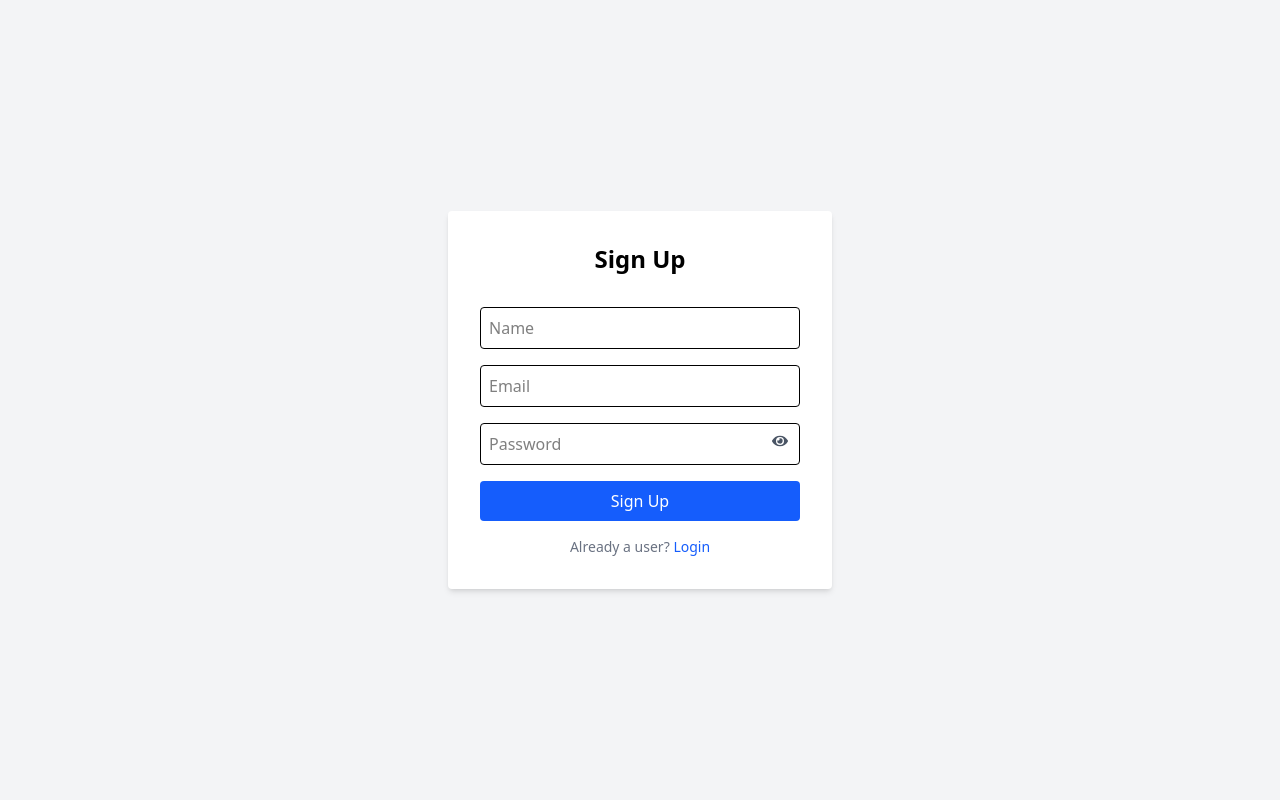
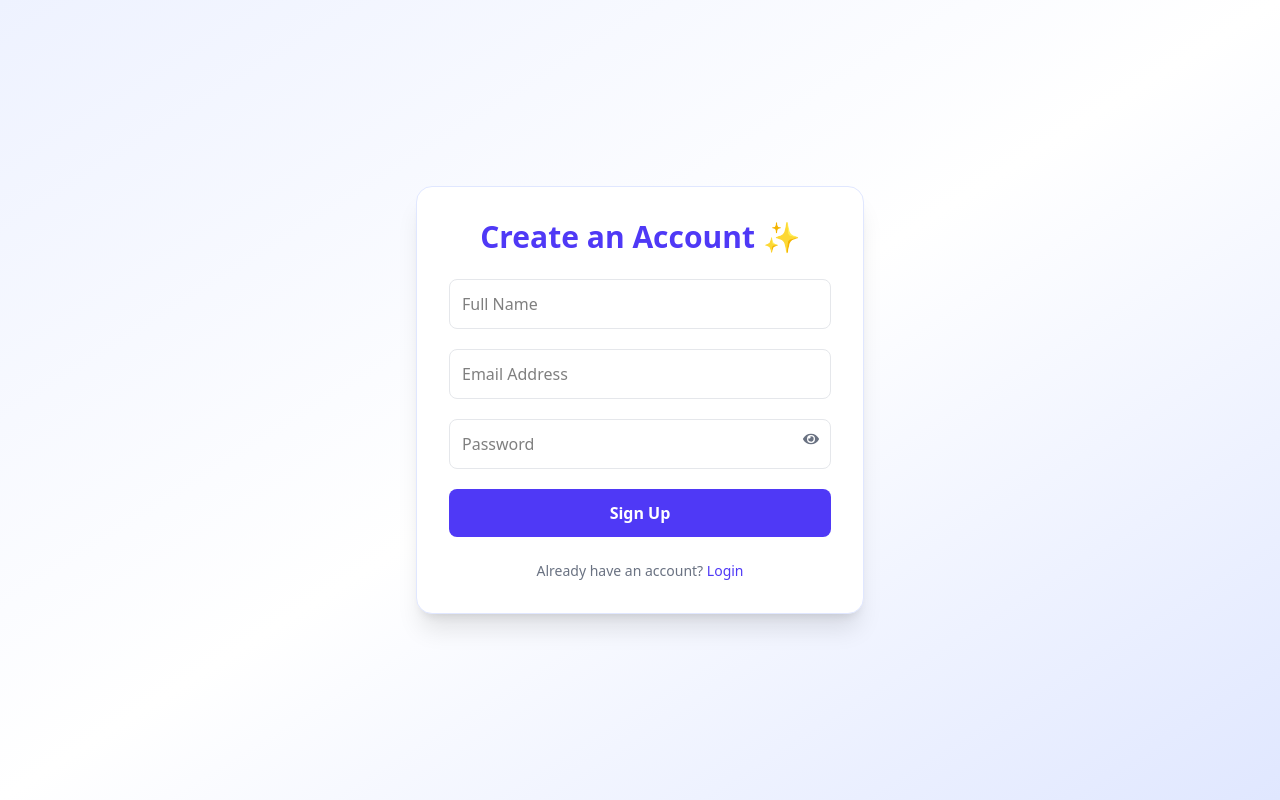
Before and after one commit to karthikraj431/Notes-App, a React app in the folder frontend/: page /signup in a window 1280 px wide. Built offline with nearby package versions, Linux system fonts and the light colour scheme; the HTML template or start-up script is replaced by a standard one.

Commit message:
Frontend

```diff
--- a/frontend/src/forms/Login.jsx
+++ b/frontend/src/forms/Login.jsx
@@ -3,12 +3,12 @@ import axios from "axios";
 import { useNavigate, Link } from "react-router-dom";
 import { toast } from "react-toastify";
 import { useAuth } from "../context/ContextProvider";
-import { FaEye, FaEyeSlash } from "react-icons/fa"; // ✅ eye icons
+import { FaEye, FaEyeSlash } from "react-icons/fa";
 
 const Login = () => {
   const [email, setEmail] = useState("");
   const [password, setPassword] = useState("");
-  const [showPassword, setShowPassword] = useState(false); // ✅ toggle state
+  const [showPassword, setShowPassword] = useState(false);
   const { login } = useAuth();
   const navigate = useNavigate();
   const API_URL = import.meta.env.VITE_API_URL;
@@ -17,15 +17,12 @@ const Login = () => {
     e.preventDefault();
     try {
       const { data } = await axios.post(`${API_URL}/api/auth/login`, { email, password });
-
       if (data.success) {
         localStorage.setItem("token", data.token);
         login(data.user);
         toast.success("Login Successful!");
         navigate("/");
-      } else {
-        toast.error(data.message);
-      }
+      } else toast.error(data.message);
     } catch (error) {
       console.log("Login error:", error);
       toast.error(error.response?.data?.message || "Login failed");
@@ -33,33 +30,32 @@ const Login = () => {
   };
 
   return (
-    <div className="flex items-center justify-center min-h-screen bg-gray-100 px-4">
-      <div className="bg-white shadow-2xl rounded-2xl w-full max-w-md p-8">
-        <h2 className="text-3xl font-semibold text-center text-blue-600 mb-6">
-          Login to Your Account
-        </h2>
+    <div className="min-h-screen flex items-center justify-center bg-gradient-to-br from-indigo-50 via-white to-indigo-100">
+      <div className="bg-white shadow-xl rounded-2xl w-full max-w-md p-8 border border-indigo-100">
+        <h2 className="text-3xl font-extrabold text-center text-indigo-600 mb-6">Welcome Back 👋</h2>
         <form onSubmit={handleSubmit} className="space-y-5">
+          <div>
             <input
               type="email"
               placeholder="Email"
               value={email}
               onChange={(e) => setEmail(e.target.value)}
-            className="w-full p-3 border border-gray-300 rounded-lg focus:outline-none focus:ring-2 focus:ring-blue-400"
+              className="w-full p-3 border border-gray-200 rounded-lg focus:outline-none focus:ring-2 focus:ring-indigo-400"
               required
             />
+          </div>
 
-          {/* Password field with eye icon */}
           <div className="relative">
             <input
               type={showPassword ? "text" : "password"}
               placeholder="Password"
               value={password}
               onChange={(e) => setPassword(e.target.value)}
-              className="w-full p-3 border border-gray-300 rounded-lg focus:outline-none focus:ring-2 focus:ring-blue-400 pr-10"
+              className="w-full p-3 border border-gray-200 rounded-lg focus:outline-none focus:ring-2 focus:ring-indigo-400 pr-10"
               required
             />
             <span
-              className="absolute top-3 right-3 cursor-pointer text-gray-500"
+              className="absolute top-3 right-3 cursor-pointer text-gray-500 hover:text-indigo-600"
               onClick={() => setShowPassword(!showPassword)}
             >
               {showPassword ? <FaEyeSlash /> : <FaEye />}
@@ -68,14 +64,15 @@ const Login = () => {
 
           <button
             type="submit"
-            className="w-full bg-blue-600 text-white font-semibold py-3 rounded-lg hover:bg-blue-700 transition duration-200"
+            className="w-full bg-indigo-600 text-white font-semibold py-3 rounded-lg hover:bg-indigo-700 transition duration-200"
           >
             Login
           </button>
         </form>
+
         <p className="text-center text-gray-500 text-sm mt-6">
           Don’t have an account?{" "}
-          <Link to="/signup" className="text-blue-600 hover:underline">
+          <Link to="/signup" className="text-indigo-600 hover:underline font-medium">
             Sign up
           </Link>
         </p>
@@ -85,3 +82,94 @@ const Login = () => {
 };
 
 export default Login;
+
+
+
+
+// import React, { useState } from "react";
+// import axios from "axios";
+// import { useNavigate, Link } from "react-router-dom";
+// import { toast } from "react-toastify";
+// import { useAuth } from "../context/ContextProvider";
+// import { FaEye, FaEyeSlash } from "react-icons/fa"; // ✅ eye icons
+
+// const Login = () => {
+//   const [email, setEmail] = useState("");
+//   const [password, setPassword] = useState("");
+//   const [showPassword, setShowPassword] = useState(false); // ✅ toggle state
+//   const { login } = useAuth();
+//   const navigate = useNavigate();
+//   const API_URL = import.meta.env.VITE_API_URL;
+
+//   const handleSubmit = async (e) => {
+//     e.preventDefault();
+//     try {
+//       const { data } = await axios.post(`${API_URL}/api/auth/login`, { email, password });
+
+//       if (data.success) {
+//         localStorage.setItem("token", data.token);
+//         login(data.user);
+//         toast.success("Login Successful!");
+//         navigate("/");
+//       } else {
+//         toast.error(data.message);
+//       }
+//     } catch (error) {
+//       console.log("Login error:", error);
+//       toast.error(error.response?.data?.message || "Login failed");
+//     }
+//   };
+
+//   return (
+//     <div className="flex items-center justify-center min-h-screen bg-gray-100 px-4">
+//       <div className="bg-white shadow-2xl rounded-2xl w-full max-w-md p-8">
+//         <h2 className="text-3xl font-semibold text-center text-blue-600 mb-6">
+//           Login to Your Account
+//         </h2>
+//         <form onSubmit={handleSubmit} className="space-y-5">
+//           <input
+//             type="email"
+//             placeholder="Email"
+//             value={email}
+//             onChange={(e) => setEmail(e.target.value)}
+//             className="w-full p-3 border border-gray-300 rounded-lg focus:outline-none focus:ring-2 focus:ring-blue-400"
+//             required
+//           />
+
+//           {/* Password field with eye icon */}
+//           <div className="relative">
+//             <input
+//               type={showPassword ? "text" : "password"}
+//               placeholder="Password"
+//               value={password}
+//               onChange={(e) => setPassword(e.target.value)}
+//               className="w-full p-3 border border-gray-300 rounded-lg focus:outline-none focus:ring-2 focus:ring-blue-400 pr-10"
+//               required
+//             />
+//             <span
+//               className="absolute top-3 right-3 cursor-pointer text-gray-500"
+//               onClick={() => setShowPassword(!showPassword)}
+//             >
+//               {showPassword ? <FaEyeSlash /> : <FaEye />}
+//             </span>
+//           </div>
+
+//           <button
+//             type="submit"
+//             className="w-full bg-blue-600 text-white font-semibold py-3 rounded-lg hover:bg-blue-700 transition duration-200"
+//           >
+//             Login
+//           </button>
+//         </form>
+//         <p className="text-center text-gray-500 text-sm mt-6">
+//           Don’t have an account?{" "}
+//           <Link to="/signup" className="text-blue-600 hover:underline">
+//             Sign up
+//           </Link>
+//         </p>
+//       </div>
+//     </div>
+//   );
+// };
+
+// export default Login;
--- a/frontend/src/forms/Signup.jsx
+++ b/frontend/src/forms/Signup.jsx
@@ -12,22 +12,17 @@ const Signup = () => {
   const [password, setPassword] = useState("");
   const [showPassword, setShowPassword] = useState(false);
   const { login } = useAuth();
-
   const API_URL = import.meta.env.VITE_API_URL;
 
   const validatePassword = (password) => {
-    const passwordRegex =
-      /^(?=.*[a-z])(?=.*[A-Z])(?=.*\d)(?=.*[@$!%*?&])[A-Za-z\d@$!%*?&]{8,}$/;
-    return passwordRegex.test(password);
+    const regex = /^(?=.*[a-z])(?=.*[A-Z])(?=.*\d)(?=.*[@$!%*?&]).{8,}$/;
+    return regex.test(password);
   };
 
   const handleSubmit = async (e) => {
     e.preventDefault();
-
     if (!validatePassword(password)) {
-      toast.error(
-        "Password must be at least 8 characters and include uppercase, lowercase, number, and symbol."
-      );
+      toast.error("Password must include uppercase, lowercase, number & symbol.");
       return;
     }
 
@@ -37,15 +32,12 @@ const Signup = () => {
         email,
         password,
       });
-
       if (data.success) {
         localStorage.setItem("token", data.token);
         login(data.user);
-        toast.success(data.message);
+        toast.success("Signup Successful!");
         navigate("/");
-      } else {
-        toast.error(data.message);
-      }
+      } else toast.error(data.message);
     } catch (error) {
       console.log("Signup error:", error);
       toast.error(error.response?.data?.message || "Signup failed");
@@ -53,28 +45,29 @@ const Signup = () => {
   };
 
   return (
-    <div className="flex justify-center items-center h-screen bg-gray-100">
+    <div className="min-h-screen flex items-center justify-center bg-gradient-to-br from-indigo-50 via-white to-indigo-100">
       <form
         onSubmit={handleSubmit}
-        className="bg-white p-8 rounded shadow-md w-96 flex flex-col gap-4"
+        className="bg-white p-8 rounded-2xl shadow-xl w-full max-w-md border border-indigo-100"
       >
-        <h2 className="text-2xl font-bold text-center mb-4">Sign Up</h2>
+        <h2 className="text-3xl font-extrabold text-center text-indigo-600 mb-6">Create an Account ✨</h2>
 
+        <div className="space-y-5">
           <input
             type="text"
-          placeholder="Name"
+            placeholder="Full Name"
             value={name}
             onChange={(e) => setName(e.target.value)}
-          className="p-2 border rounded"
+            className="w-full p-3 border border-gray-200 rounded-lg focus:outline-none focus:ring-2 focus:ring-indigo-400"
             required
           />
 
           <input
             type="email"
-          placeholder="Email"
+            placeholder="Email Address"
             value={email}
             onChange={(e) => setEmail(e.target.value)}
-          className="p-2 border rounded"
+            className="w-full p-3 border border-gray-200 rounded-lg focus:outline-none focus:ring-2 focus:ring-indigo-400"
             required
           />
 
@@ -84,13 +77,13 @@ const Signup = () => {
               placeholder="Password"
               value={password}
               onChange={(e) => setPassword(e.target.value)}
-            className="p-2 border rounded w-full pr-10"
+              className="w-full p-3 border border-gray-200 rounded-lg focus:outline-none focus:ring-2 focus:ring-indigo-400 pr-10"
               required
             />
             <button
               type="button"
               onClick={() => setShowPassword(!showPassword)}
-            className="absolute right-3 top-2.5 text-gray-600 hover:text-gray-800"
+              className="absolute right-3 top-3 text-gray-500 hover:text-indigo-600"
             >
               {showPassword ? <FaEyeSlash /> : <FaEye />}
             </button>
@@ -98,14 +91,15 @@ const Signup = () => {
 
           <button
             type="submit"
-          className="bg-blue-600 text-white p-2 rounded hover:bg-blue-700 transition"
+            className="w-full bg-indigo-600 text-white font-semibold py-3 rounded-lg hover:bg-indigo-700 transition duration-200"
           >
             Sign Up
           </button>
+        </div>
 
-        <p className="text-center text-sm text-gray-500">
-          Already a user?{" "}
-          <Link to="/login" className="text-blue-600 hover:underline">
+        <p className="text-center text-gray-500 text-sm mt-6">
+          Already have an account?{" "}
+          <Link to="/login" className="text-indigo-600 hover:underline font-medium">
             Login
           </Link>
         </p>
@@ -115,3 +109,127 @@ const Signup = () => {
 };
 
 export default Signup;
+
+
+
+
+
+
+
+// import React, { useState } from "react";
+// import axios from "axios";
+// import { Link, useNavigate } from "react-router-dom";
+// import { toast } from "react-toastify";
+// import { useAuth } from "../context/ContextProvider";
+// import { FaEye, FaEyeSlash } from "react-icons/fa";
+
+// const Signup = () => {
+//   const navigate = useNavigate();
+//   const [name, setName] = useState("");
+//   const [email, setEmail] = useState("");
+//   const [password, setPassword] = useState("");
+//   const [showPassword, setShowPassword] = useState(false);
+//   const { login } = useAuth();
+
+//   const API_URL = import.meta.env.VITE_API_URL;
+
+//   const validatePassword = (password) => {
+//     const passwordRegex =
+//       /^(?=.*[a-z])(?=.*[A-Z])(?=.*\d)(?=.*[@$!%*?&])[A-Za-z\d@$!%*?&]{8,}$/;
+//     return passwordRegex.test(password);
+//   };
+
+//   const handleSubmit = async (e) => {
+//     e.preventDefault();
+
+//     if (!validatePassword(password)) {
+//       toast.error(
+//         "Password must be at least 8 characters and include uppercase, lowercase, number, and symbol."
+//       );
+//       return;
+//     }
+
+//     try {
+//       const { data } = await axios.post(`${API_URL}/api/auth/register`, {
+//         name,
+//         email,
+//         password,
+//       });
+
+//       if (data.success) {
+//         localStorage.setItem("token", data.token);
+//         login(data.user);
+//         toast.success(data.message);
+//         navigate("/");
+//       } else {
+//         toast.error(data.message);
+//       }
+//     } catch (error) {
+//       console.log("Signup error:", error);
+//       toast.error(error.response?.data?.message || "Signup failed");
+//     }
+//   };
+
+//   return (
+//     <div className="flex justify-center items-center h-screen bg-gray-100">
+//       <form
+//         onSubmit={handleSubmit}
+//         className="bg-white p-8 rounded shadow-md w-96 flex flex-col gap-4"
+//       >
+//         <h2 className="text-2xl font-bold text-center mb-4">Sign Up</h2>
+
+//         <input
+//           type="text"
+//           placeholder="Name"
+//           value={name}
+//           onChange={(e) => setName(e.target.value)}
+//           className="p-2 border rounded"
+//           required
+//         />
+
+//         <input
+//           type="email"
+//           placeholder="Email"
+//           value={email}
+//           onChange={(e) => setEmail(e.target.value)}
+//           className="p-2 border rounded"
+//           required
+//         />
+
+//         <div className="relative">
+//           <input
+//             type={showPassword ? "text" : "password"}
+//             placeholder="Password"
+//             value={password}
+//             onChange={(e) => setPassword(e.target.value)}
+//             className="p-2 border rounded w-full pr-10"
+//             required
+//           />
+//           <button
+//             type="button"
+//             onClick={() => setShowPassword(!showPassword)}
+//             className="absolute right-3 top-2.5 text-gray-600 hover:text-gray-800"
+//           >
+//             {showPassword ? <FaEyeSlash /> : <FaEye />}
+//           </button>
+//         </div>
+
+//         <button
+//           type="submit"
+//           className="bg-blue-600 text-white p-2 rounded hover:bg-blue-700 transition"
+//         >
+//           Sign Up
+//         </button>
+
+//         <p className="text-center text-sm text-gray-500">
+//           Already a user?{" "}
+//           <Link to="/login" className="text-blue-600 hover:underline">
+//             Login
+//           </Link>
+//         </p>
+//       </form>
+//     </div>
+//   );
+// };
+
+// export default Signup;
```
Lines whose indentation alone changed are shown as unchanged.
